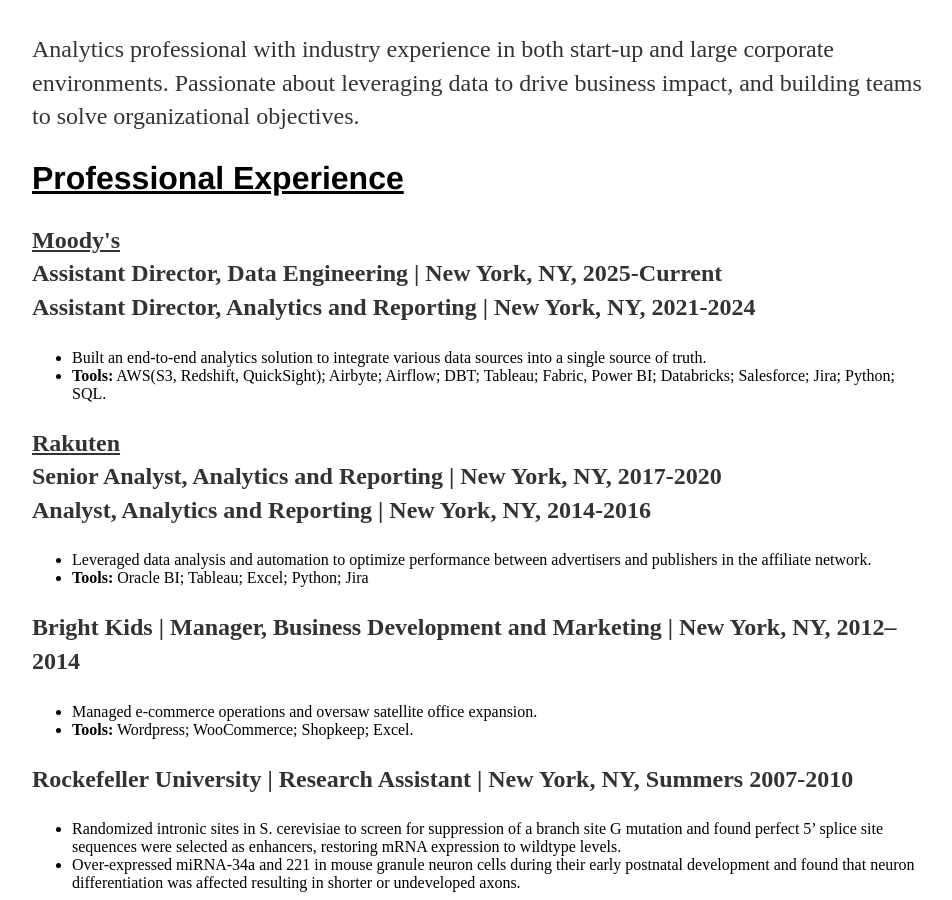
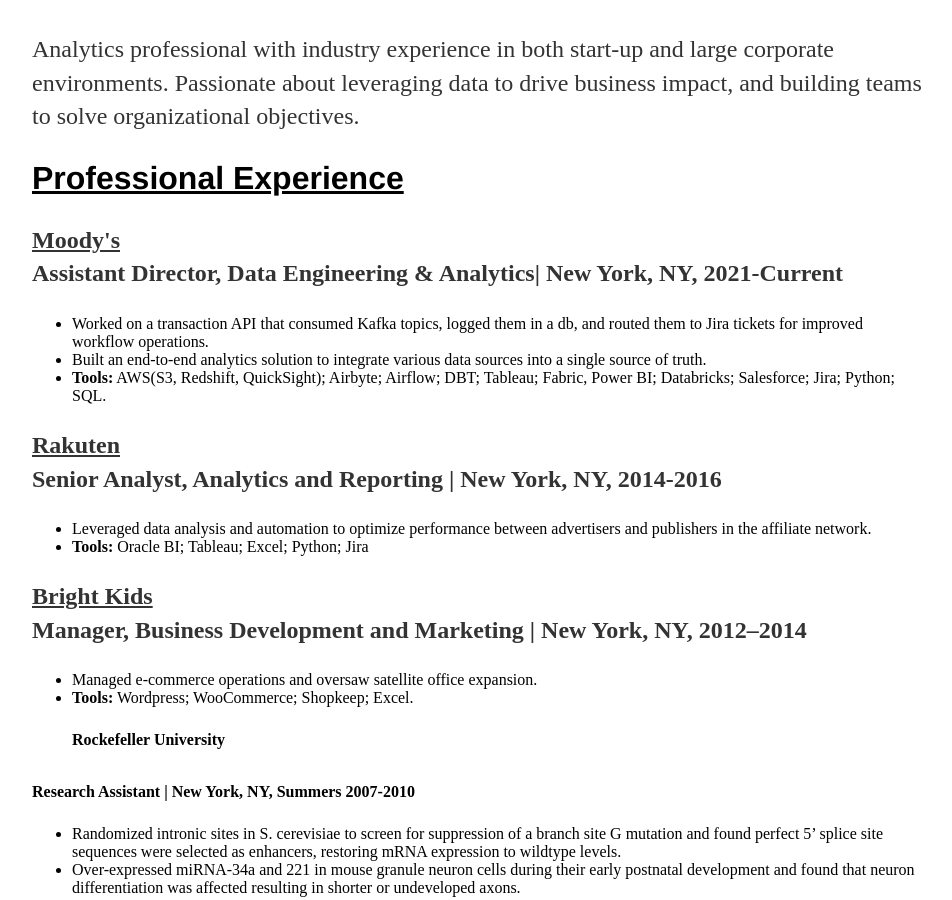
Before and after one commit to IKOSTYUK/ikostyuk.github.io, a Jekyll site: the page built from about/index.html, in a window 1280 px wide and 900 px high, scrolled down 815 px. Shown: the whole window, without its empty margins (160-1112 px from the left). Built offline with Jekyll 4.4.1, drawn with Linux system fonts in a browser that asks for light colours.

Commit message:
Update professional experience section in index.html

```diff
--- a/about/index.html
+++ b/about/index.html
@@ -18,33 +18,30 @@
 
 				<h2><u>Professional Experience</u></h2>
 				<p><strong><u>Moody's</u><br>
-				Assistant Director, Data Engineering | New York, NY, 2025-Current<br>
-				Assistant Director, Analytics and Reporting | New York, NY, 2021-2024</strong>
+				Assistant Director, Data Engineering & Analytics| New York, NY, 2021-Current</strong>
 				</p>
 				<ul>
+				<li>Worked on a transaction API that consumed Kafka topics, logged them in a db, and routed them to Jira tickets for improved workflow operations.</li>
 				<li>Built an end-to-end analytics solution to integrate various data sources into a single source of truth. </li>
 				<li><strong>Tools:</strong> AWS(S3, Redshift, QuickSight); Airbyte; Airflow; DBT; Tableau; Fabric, Power BI; Databricks; Salesforce; Jira; Python; SQL. </li>
 				</ul>
 
 				<p><strong><u>Rakuten</u><br>
-				Senior Analyst, Analytics and Reporting | New York, NY, 2017-2020<br>
-				Analyst, Analytics and Reporting | New York, NY, 2014-2016</strong></p>
+				Senior Analyst, Analytics and Reporting | New York, NY, 2014-2016</strong></p>
 				<ul>
 				<li>Leveraged data analysis and automation to optimize performance between advertisers and publishers in the affiliate network.</li>
 				<li><strong>Tools:</strong> Oracle BI; Tableau; Excel; Python; Jira </li>
 				</ul>
 
-				<p><strong>Bright Kids | Manager,
-				Business Development and Marketing |
-				New York, NY, 2012–2014</strong></p>
+				<p><strong><u>Bright Kids</u><br>
+				Manager, Business Development and Marketing | New York, NY, 2012–2014</strong></p>
 				<ul>
 				<li> Managed e-commerce operations and oversaw satellite office expansion. </li>
 				<li><strong>Tools:</strong> Wordpress; WooCommerce; Shopkeep; Excel.</li>
 				</ul>
 
-				<p><strong>Rockefeller University |
-				Research Assistant |
-				New York, NY, Summers 2007-2010</strong></p>
+				<p><strong><ul>Rockefeller University</ul><br>
+				Research Assistant | New York, NY, Summers 2007-2010</strong></p>
 				<ul>
 				<li> Randomized intronic sites in S. cerevisiae to screen for suppression of a branch site G mutation and found perfect 5’ splice site sequences were selected as enhancers, restoring mRNA expression to wildtype levels.</li>
 				<li> Over-expressed miRNA-34a and 221 in mouse granule neuron cells during their early postnatal development and found that neuron differentiation was affected resulting in shorter or undeveloped axons.</li>
```
